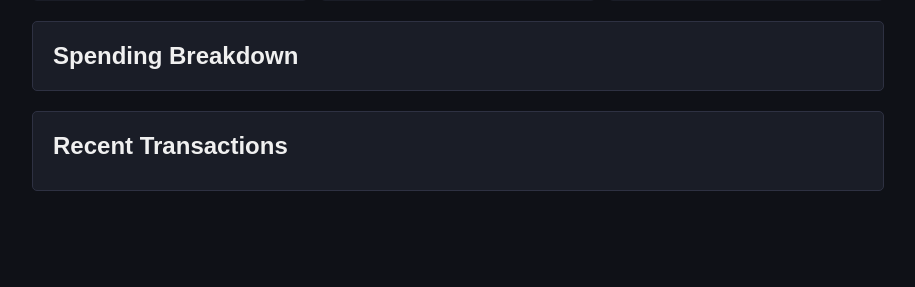
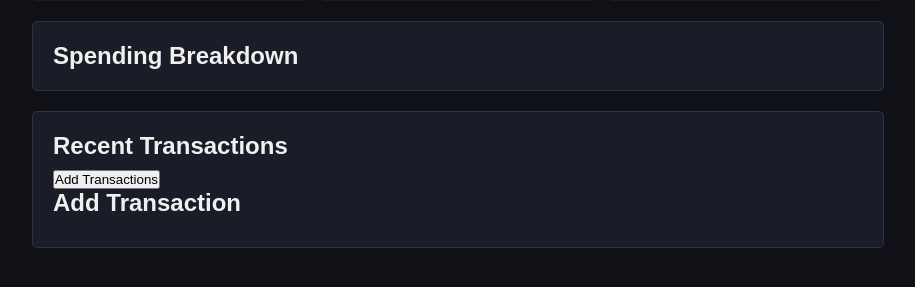
Before and after one commit to Godders1987/flask_budget_app, a Flask app: page / in a window 1280 px wide. Shown: the part 245-532 px from the top of the page, without its empty margins (182-1097 px from the left). Run offline with Flask 3, Linux system fonts and the light colour scheme.

Commit message:
Began setting up the modal for adding a transaction

```diff
--- a/static/scripts.js
+++ b/static/scripts.js
@@ -0,0 +1,3 @@
+function openModal() {
+  document.getElementById("modal").style.display = "block";
+}
--- a/templates/index.html
+++ b/templates/index.html
@@ -54,7 +54,10 @@
           {% endif %}
         </div>
         {% endfor %}
+        <button onclick="openModal()">Add Transactions</button>
+        <div id="modal"><h2>Add Transaction</h2></div>
       </div>
     </main>
+    <script src="/static/scripts.js"></script>
   </body>
 </html>
```
